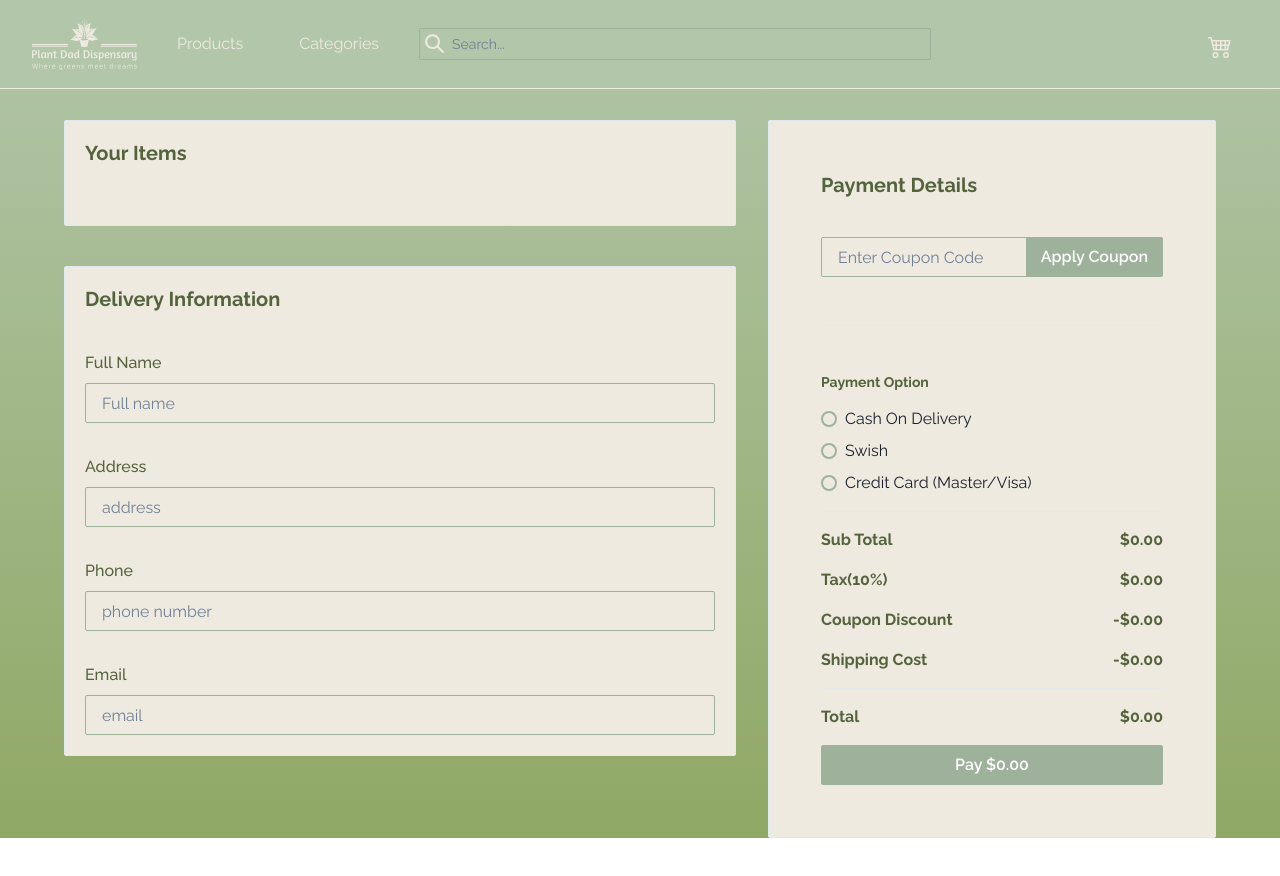
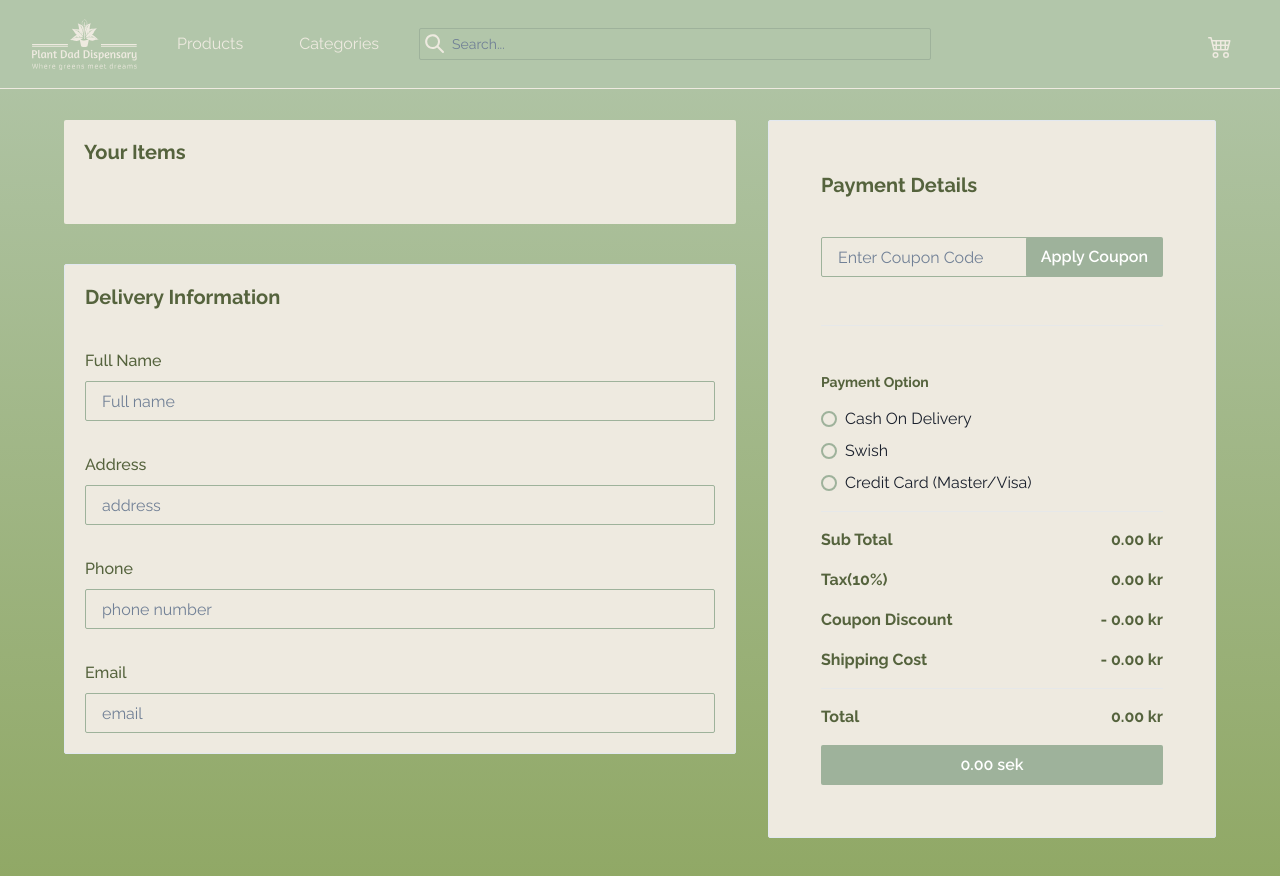
Before and after one commit to Mikael-Ronnberg/Yet-Another-Webshop, a React (Vite) app: page /checkout in a window 1280 px wide. Shown: the top 876 px of the page. Before the commit the page ends 838 px from the top, so only its background shows below. Built offline with nearby package versions, Linux system fonts and the light colour scheme.

Commit message:
fixed checkout logics

```diff
--- a/src/App.tsx
+++ b/src/App.tsx
@@ -26,6 +26,8 @@ function App() {
     localStorage.setItem("tempState", JSON.stringify(state));
   }, [state]);
 
+  console.log(state);
+
   return (
     <>
       <Box bgGradient="linear(to-t, brand.primaryDark, brand.primaryLight)">
--- a/src/components/buttons/style.ts
+++ b/src/components/buttons/style.ts
@@ -29,3 +29,17 @@ export const buttonPrimaryStyle: ButtonProps = {
     borderColor: "brand.whiteCream",
   },
 };
+
+export const buttonIncDecStyle: ButtonProps = {
+  variant: "outline",
+  bgColor: "brand.whiteCream",
+  borderColor: "brand.primary",
+  color: "brand.primary",
+  rounded: "sm",
+  size: "sm",
+  _hover: {
+    bgColor: "brand.whiteGreen",
+    color: "brand.primary",
+    borderColor: "brand.primary",
+  },
+};
--- a/src/components/cart/Cart.tsx
+++ b/src/components/cart/Cart.tsx
@@ -29,19 +29,6 @@ export const Cart = () => {
   const btnRef = React.useRef<HTMLButtonElement>(null);
 
   const cart = state.cart;
-
-  const handleCheckout = () => {
-    dispatch({ type: ActionType.RESET_ITEMS, payload: { key: "checkout" } });
-
-    cart.forEach((cartItem) => {
-      dispatch({
-        type: ActionType.ADD_ITEM,
-        payload: { key: "checkout", product: cartItem, count: cartItem.count },
-      });
-    });
-
-    onClose();
-  };
 
   return (
     <>
@@ -111,7 +98,7 @@ export const Cart = () => {
                   Clear Cart
                 </Button>
                 <Link to="/checkout">
-                  <Button {...buttonPrimaryStyle} onClick={handleCheckout}>
+                  <Button {...buttonPrimaryStyle} onClick={onClose}>
                     Checkout
                   </Button>
                 </Link>
--- a/src/pages/Checkout/Checkout.tsx
+++ b/src/pages/Checkout/Checkout.tsx
@@ -7,7 +7,7 @@ import { Navbar } from "../../components/navbar/Navbar";
 export const Checkout = () => {
   return (
     <>
-      <Navbar></Navbar>
+      <Navbar />
       <Flex
         w={{ base: "100%", lg: "90%" }}
         maxH="300vh"
@@ -19,7 +19,7 @@ export const Checkout = () => {
           <CurrentItems />
           <DeliveryForm />
         </Stack>
-        <Box w={{ base: "100%", lg: "40%" }}>
+        <Box w={{ base: "100%", lg: "40%" }} pb="3rem">
           <PaymentForm />
         </Box>
       </Flex>
--- a/src/pages/Checkout/components/CurrentItems.tsx
+++ b/src/pages/Checkout/components/CurrentItems.tsx
@@ -17,18 +17,18 @@ import { useContext } from "react";
 import { CartContext } from "../../../context/CartContext";
 import { ActionType } from "../../../reducers/CartReducer";
 import { CartDispatchContext } from "../../../context/CartDispatchContext";
+import { buttonIncDecStyle } from "../../../components/buttons/style";
+import { BsTrash } from "react-icons/bs";
 
 export const CurrentItems = () => {
   const state = useContext(CartContext);
   const dispatch = useContext(CartDispatchContext);
 
-  const checkout = state.checkout;
+  const checkout = state.cart;
 
   return (
     <>
       <Card
-        borderWidth="1px"
-        borderColor="gray.200"
         shadow="none"
         rounded="sm"
         bgColor="brand.whiteCream"
@@ -49,7 +49,10 @@ export const CurrentItems = () => {
                 justify="space-between"
                 flexWrap="wrap"
               >
-                <Flex align="center" flexBasis="70%">
+                <Flex
+                  align="center"
+                  flexBasis={{ base: "100%", md: "70%", lg: "50%" }}
+                >
                   <Image src={item.image} boxSize="100px" bgSize="contain" />
                   <Box mx="1rem">
                     <Text
@@ -65,7 +68,10 @@ export const CurrentItems = () => {
                     </Text>
                   </Box>
                 </Flex>
-                <Flex flexBasis="30%" justifyContent="space-between">
+                <Flex
+                  flexBasis={{ base: "100%", md: "30%", lg: "50%" }}
+                  justifyContent="space-between"
+                >
                   <HStack my="0.5rem">
                     <Button
                       variant="outline"
@@ -77,7 +83,7 @@ export const CurrentItems = () => {
                       onClick={() =>
                         dispatch({
                           type: ActionType.DECREASE_COUNT,
-                          payload: { key: "checkout", productId: item.id },
+                          payload: { key: "cart", productId: item.id },
                         })
                       }
                     >
@@ -86,9 +92,9 @@ export const CurrentItems = () => {
                     <Input
                       color="brand.primaryDarker"
                       rounded="sm"
-                      type="number"
                       focusBorderColor="brand.primaryDark"
                       size="sm"
+                      type="number"
                       value={item.count}
                       readOnly={true}
                       minW="52px"
@@ -97,34 +103,25 @@ export const CurrentItems = () => {
                       max="20"
                     />
                     <Button
-                      variant="outline"
-                      bgColor="brand.whiteCream"
-                      borderColor="brand.primary"
-                      color="brand.primary"
-                      rounded="sm"
-                      size="sm"
-                      _hover={{
-                        bgColor: "brand.whiteGreen",
-                        color: "brand.primary",
-                        borderColor: "brand.primary",
-                      }}
+                      {...buttonIncDecStyle}
                       onClick={() =>
                         dispatch({
                           type: ActionType.INCREASE_COUNT,
-                          payload: { key: "checkout", productId: item.id },
+                          payload: { key: "cart", productId: item.id },
                         })
                       }
                     >
                       +
                     </Button>
                   </HStack>
+                  <Flex align="center">
                     <Box textAlign="right">
                       <Text
                         fontWeight="bold"
                         color="brand.primaryDarker"
                         fontSize={{ base: "md", lg: "lg" }}
                       >
-                      ${formatPrice(item.price)}
+                        {formatPrice(item.price * item.count)} kr
                       </Text>
                       <Text
                         fontSize={{ base: "sm", lg: "md" }}
@@ -133,6 +130,20 @@ export const CurrentItems = () => {
                         Quantity: {item.count}
                       </Text>
                     </Box>
+                    <Button
+                      variant="ghost"
+                      colorScheme="red"
+                      rounded="sm"
+                      onClick={() =>
+                        dispatch({
+                          type: ActionType.REMOVE_ITEM,
+                          payload: { key: "cart", productId: item.id },
+                        })
+                      }
+                    >
+                      <BsTrash />
+                    </Button>
+                  </Flex>
                 </Flex>
               </Flex>
             ))}
--- a/src/pages/Checkout/components/PaymentForm.tsx
+++ b/src/pages/Checkout/components/PaymentForm.tsx
@@ -15,15 +15,15 @@ import {
 } from "@chakra-ui/react";
 import { calculateItemsTotal, formatPrice } from "../../../components/helpers";
 import { useState, useContext, useEffect } from "react";
-import { ShopContext } from "../../../context/ShopContext";
+
+import { CartContext } from "../../../context/CartContext";
 
 export const PaymentForm = () => {
   const [subTotal, setSubTotal] = useState<number>(0);
   const [tax, setTax] = useState<number>(0);
+  const state = useContext(CartContext);
 
-  const {
-    state: { checkout },
-  } = useContext(ShopContext);
+  const checkout = state.cart;
 
   useEffect(() => {
     const subTotal = calculateItemsTotal(checkout);
@@ -116,7 +116,7 @@ export const PaymentForm = () => {
                 Sub Total
               </Text>
               <Text fontWeight="bold" color="brand.primaryDarker">
-                ${formatPrice(subTotal)}
+                {formatPrice(subTotal)} kr
               </Text>
             </Flex>
 
@@ -125,7 +125,7 @@ export const PaymentForm = () => {
                 Tax(10%)
               </Text>
               <Text fontWeight="bold" color="brand.primaryDarker">
-                ${formatPrice(tax)}
+                {formatPrice(tax)} kr
               </Text>
             </Flex>
 
@@ -134,7 +134,7 @@ export const PaymentForm = () => {
                 Coupon Discount
               </Text>
               <Text fontWeight="bold" color="brand.primaryDarker">
-                -${formatPrice(tax)}
+                - {formatPrice(tax)} kr
               </Text>
             </Flex>
 
@@ -143,7 +143,7 @@ export const PaymentForm = () => {
                 Shipping Cost
               </Text>
               <Text fontWeight="bold" color="brand.primaryDarker">
-                -${formatPrice(0)}
+                - {formatPrice(0)} kr
               </Text>
             </Flex>
             <Divider />
@@ -152,7 +152,7 @@ export const PaymentForm = () => {
                 Total
               </Text>
               <Text fontWeight="bold" color="brand.primaryDarker">
-                ${formatPrice(subTotal)}
+                {formatPrice(subTotal)} kr
               </Text>
             </Flex>
           </Box>
@@ -169,7 +169,7 @@ export const PaymentForm = () => {
               bgColor: "brand.primaryDark",
             }}
           >
-            Pay ${formatPrice(subTotal)}
+            {formatPrice(subTotal)} sek
           </Button>
         </CardBody>
       </Card>
```
Lines whose indentation alone changed are shown as unchanged.
